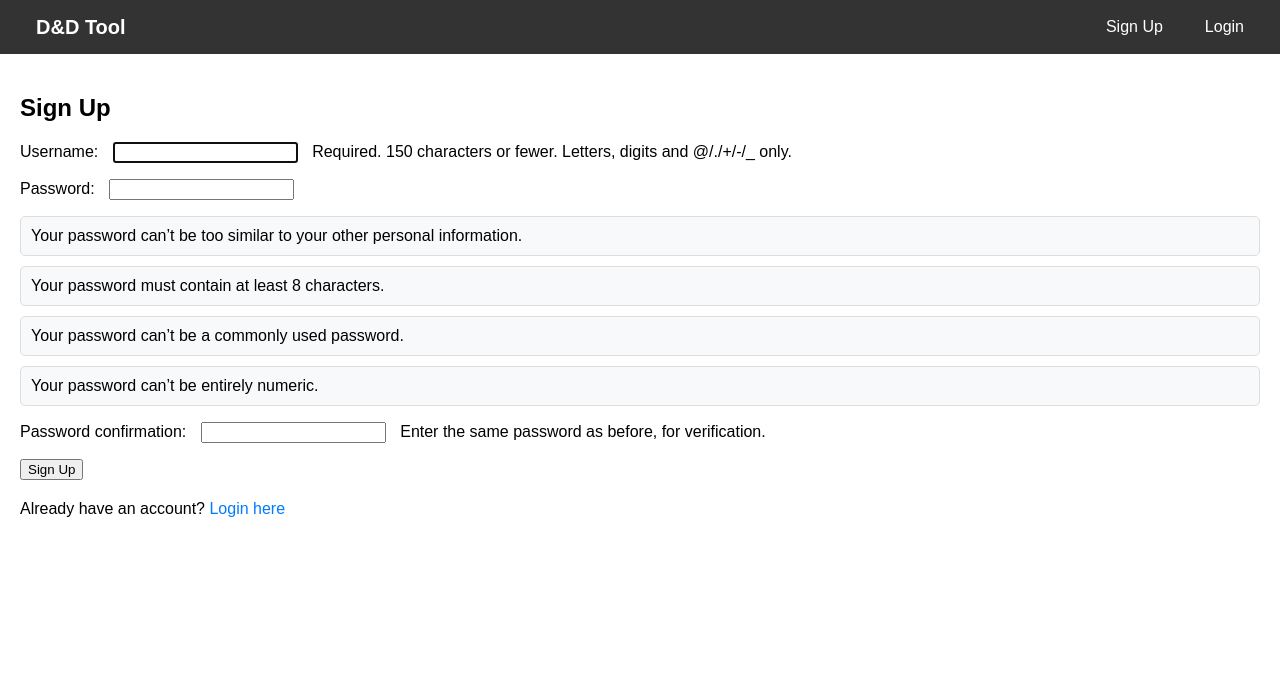
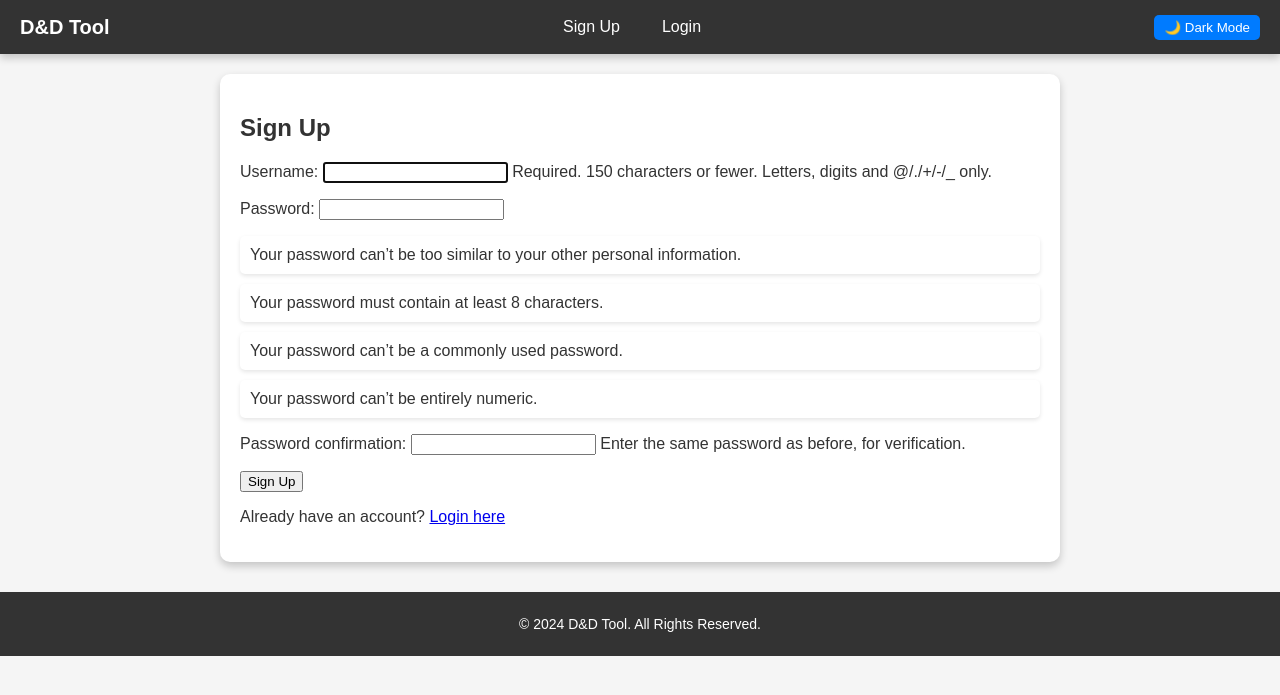
Before and after one commit to lebeaubm/DND, a Django app: page /accounts/signup/ in a window 1280 px wide. Shown: the top 695 px of the page. Run offline with Django 5.2, Linux system fonts and the light colour scheme.

Commit message:
Css/light/dark

```diff
--- a/dnd_tool/accounts/urls.py
+++ b/dnd_tool/accounts/urls.py
@@ -6,7 +6,6 @@ urlpatterns = [
     path('login/', views.user_login, name='login'),
     path('logout/', views.user_logout, name='logout'),
     path('dashboard/', views.dashboard, name='dashboard'),
-
 
     # Character Sheet URLs
     path('characters/', views.character_list, name='character_list'),
--- a/dnd_tool/dnd_tool/urls.py
+++ b/dnd_tool/dnd_tool/urls.py
@@ -17,9 +17,15 @@ Including another URLconf
 from django.contrib import admin
 from django.urls import path, include
 from . import views
+from django.conf import settings
+from django.conf.urls.static import static
 
 urlpatterns = [
     path('admin/', admin.site.urls),
     path('accounts/', include('accounts.urls')),
     path('', views.homepage, name='homepage'),
 ]
+
+# Serve static files during development
+if settings.DEBUG:
+    urlpatterns += static(settings.STATIC_URL, document_root=settings.STATICFILES_DIRS[0])
--- /dev/null
+++ b/dnd_tool/static/style.css
@@ -0,0 +1,138 @@
+/* 🌟 General Styles */
+body {
+    font-family: 'Arial', sans-serif;
+    margin: 0;
+    padding: 0;
+    background-color: var(--bg-color);
+    color: var(--text-color);
+    transition: background-color 0.3s, color 0.3s;
+}
+
+/* 🎭 Theme Variables */
+:root {
+    --bg-color: #f5f5f5; /* Light Mode Background */
+    --text-color: #333; /* Light Mode Text */
+    --navbar-bg: #333; /* Navbar Background */
+    --navbar-text: #fff; /* Navbar Text */
+    --navbar-hover-bg: #ddd; /* Navbar Hover Background */
+    --navbar-hover-text: #000; /* Navbar Hover Text */
+    --card-bg: #fff; /* Light Mode Card Background */
+    --button-bg: #007bff; /* Light Mode Button */
+    --button-text: #fff; /* Light Mode Button Text */
+}
+
+body.dark-mode {
+    --bg-color: #1a1a1a; /* Dark Mode Background */
+    --text-color: #e0e0e0; /* Dark Mode Text */
+    --navbar-bg: #444; /* Dark Mode Navbar */
+    --navbar-text: #fff; /* Navbar Text */
+    --navbar-hover-bg: #555; /* Navbar Hover Background */
+    --navbar-hover-text: #fff; /* Navbar Hover Text */
+    --card-bg: #2a2a2a; /* Dark Mode Card Background */
+    --button-bg: #6a0dad; /* Dark Mode Button */
+    --button-text: #fff; /* Dark Mode Button Text */
+}
+
+/* 🟣 Navbar Styling */
+.navbar {
+    background-color: var(--navbar-bg);
+    display: flex;
+    justify-content: space-between;
+    align-items: center;
+    padding: 10px 20px;
+    box-shadow: 0 4px 8px rgba(0, 0, 0, 0.2);
+}
+
+.navbar .logo a {
+    font-size: 20px;
+    font-weight: bold;
+    color: var(--navbar-text);
+    text-decoration: none;
+}
+
+.navbar .nav-links {
+    display: flex;
+    gap: 10px;
+}
+
+.navbar .nav-links a {
+    color: var(--navbar-text);
+    text-decoration: none;
+    padding: 8px 16px;
+    border-radius: 5px;
+    transition: background-color 0.3s, color 0.3s;
+}
+
+.navbar .nav-links a:hover {
+    background-color: var(--navbar-hover-bg);
+    color: var(--navbar-hover-text);
+}
+
+/* 🌓 Theme Toggle Button */
+.theme-toggle {
+    background-color: var(--button-bg);
+    color: var(--button-text);
+    border: none;
+    border-radius: 5px;
+    padding: 5px 10px;
+    cursor: pointer;
+    transition: background-color 0.3s, transform 0.2s;
+}
+
+.theme-toggle:hover {
+    background-color: var(--navbar-hover-bg);
+    transform: scale(1.05);
+}
+
+/* 📦 Content Styling */
+.content {
+    padding: 20px;
+    max-width: 800px;
+    margin: 20px auto;
+    background-color: var(--card-bg);
+    border-radius: 10px;
+    box-shadow: 0 4px 8px rgba(0, 0, 0, 0.2);
+}
+
+/* 📜 List Styles */
+ul {
+    list-style: none;
+    padding: 0;
+}
+
+ul li {
+    background: var(--card-bg);
+    margin: 10px 0;
+    padding: 10px;
+    border-radius: 5px;
+    box-shadow: 0 2px 4px rgba(0, 0, 0, 0.1);
+}
+
+ul li strong {
+    font-size: 1.1em;
+}
+
+/* 🛠️ Buttons */
+.button {
+    background-color: var(--button-bg);
+    color: var(--button-text);
+    text-decoration: none;
+    padding: 8px 16px;
+    border-radius: 5px;
+    transition: background-color 0.3s, transform 0.2s;
+}
+
+.button:hover {
+    background-color: var(--navbar-hover-bg);
+    transform: scale(1.05);
+}
+
+/* 📌 Footer */
+footer {
+    text-align: center;
+    margin-top: 30px;
+    padding: 10px;
+    background-color: var(--navbar-bg);
+    color: var(--navbar-text);
+    font-size: 14px;
+}
--- a/dnd_tool/templates/base.html
+++ b/dnd_tool/templates/base.html
@@ -1,3 +1,4 @@
+{% load static %}
 <!DOCTYPE html>
 <html lang="en">
 
@@ -5,121 +6,11 @@
     <meta charset="UTF-8">
     <meta name="viewport" content="width=device-width, initial-scale=1.0">
     <title>{% block title %}D&D Tool{% endblock %}</title>
-
-    <style>
-        /* Basic Navbar Styling */
-        body {
-            margin: 0;
-            font-family: Arial, sans-serif;
-        }
-
-        .navbar {
-            background-color: #333;
-            overflow: hidden;
-            display: flex;
-            justify-content: space-between;
-            align-items: center;
-            padding: 10px 20px;
-        }
-
-        .navbar a {
-            color: white;
-            text-decoration: none;
-            padding: 8px 16px;
-        }
-
-        .navbar a:hover {
-            background-color: #ddd;
-            color: black;
-        }
-
-        .navbar .logo {
-            font-size: 20px;
-            font-weight: bold;
-        }
-
-        .navbar .nav-links {
-            display: flex;
-            gap: 10px;
-        }
-
-        .content {
-            padding: 20px;
-        }
-
-        ul {
-            list-style: none;
-            padding: 0;
-        }
-
-        ul li {
-            background: #f8f9fa;
-            margin: 10px 0;
-            padding: 10px;
-            border: 1px solid #ddd;
-            border-radius: 5px;
-        }
-
-        ul li strong {
-            font-size: 1.1em;
-        }
-
-        a {
-            text-decoration: none;
-            color: #007bff;
-        }
-
-        a:hover {
-            text-decoration: underline;
-        }
-
-        form {
-            margin-bottom: 20px;
-        }
-
-        form label {
-            margin-right: 10px;
-        }
-
-        form input,
-        form select {
-            margin-right: 10px;
-        }
-
-        ul {
-            list-style: none;
-            padding: 0;
-        }
-
-        ul li {
-            background: #f8f9fa;
-            margin: 10px 0;
-            padding: 10px;
-            border: 1px solid #ddd;
-            border-radius: 5px;
-        }
-
-        ul li strong {
-            font-size: 1.1em;
-        }
-
-        .pagination {
-            margin-top: 20px;
-        }
-
-        .pagination a {
-            text-decoration: none;
-            margin: 0 5px;
-            color: #007bff;
-        }
-
-        .pagination a:hover {
-            text-decoration: underline;
-        }
-    </style>
+    <link rel="stylesheet" href="{% static 'style.css' %}">
 </head>
 
 <body>
+    <!-- 🟣 Navbar Section -->
     <div class="navbar">
         <div class="logo">
             <a href="{% url 'homepage' %}">D&D Tool</a>
@@ -134,13 +25,33 @@
             <a href="{% url 'login' %}">Login</a>
             {% endif %}
         </div>
+        <button id="theme-toggle" class="theme-toggle">🌙 Dark Mode</button>
     </div>
 
+    <!-- 📦 Main Content Section -->
     <div class="content">
         {% block content %}
         <!-- Page-specific content goes here -->
         {% endblock %}
     </div>
+
+    <!-- 📌 Footer -->
+    <footer>
+        <p>&copy; 2024 D&D Tool. All Rights Reserved.</p>
+    </footer>
+
+    <!-- 🌗 Theme Toggle Script -->
+    <script>
+        const themeToggle = document.getElementById('theme-toggle');
+        themeToggle.addEventListener('click', () => {
+            document.body.classList.toggle('dark-mode');
+            if (document.body.classList.contains('dark-mode')) {
+                themeToggle.textContent = '☀️ Light Mode';
+            } else {
+                themeToggle.textContent = '🌙 Dark Mode';
+            }
+        });
+    </script>
 </body>
 
 </html>
```
Also changed, not shown: dnd_tool/dnd_tool/settings.py (+9 -1 lines), dnd_tool/templates/style.css (deleted, +0 -254 lines).
